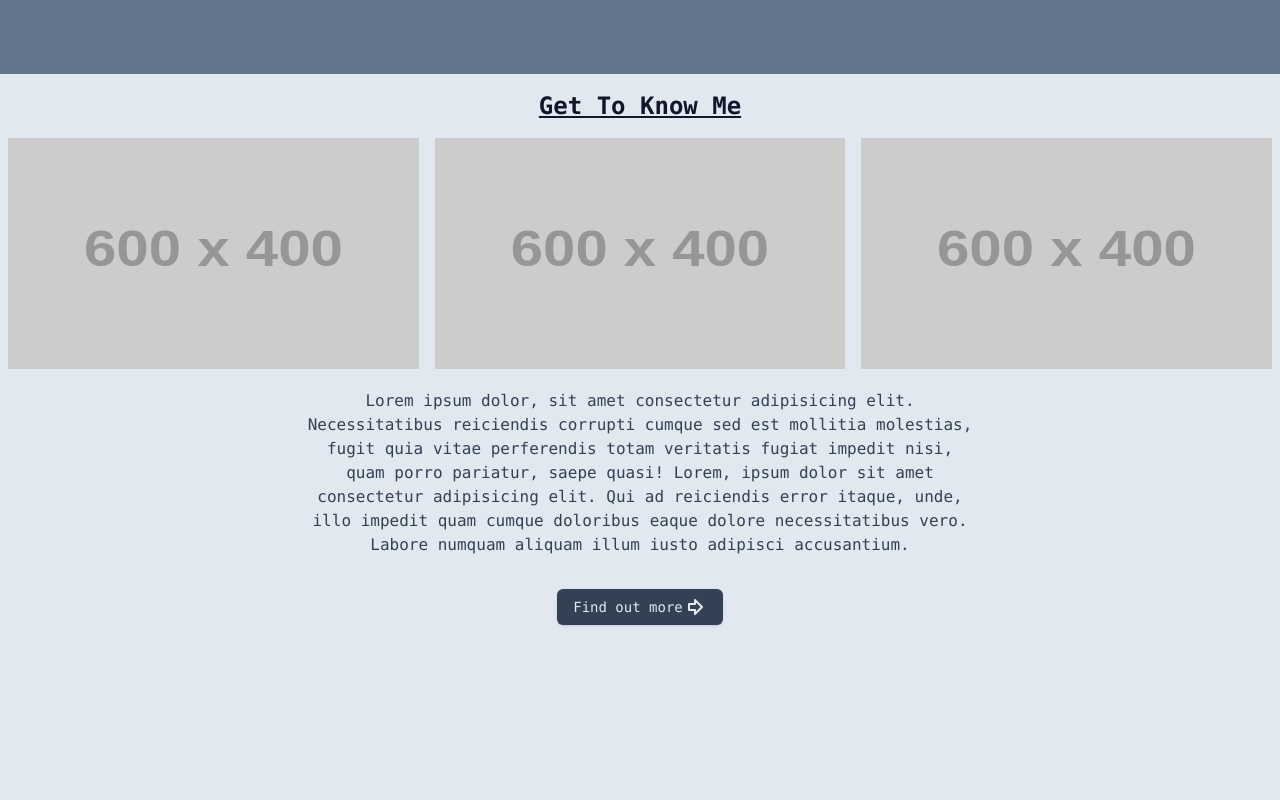
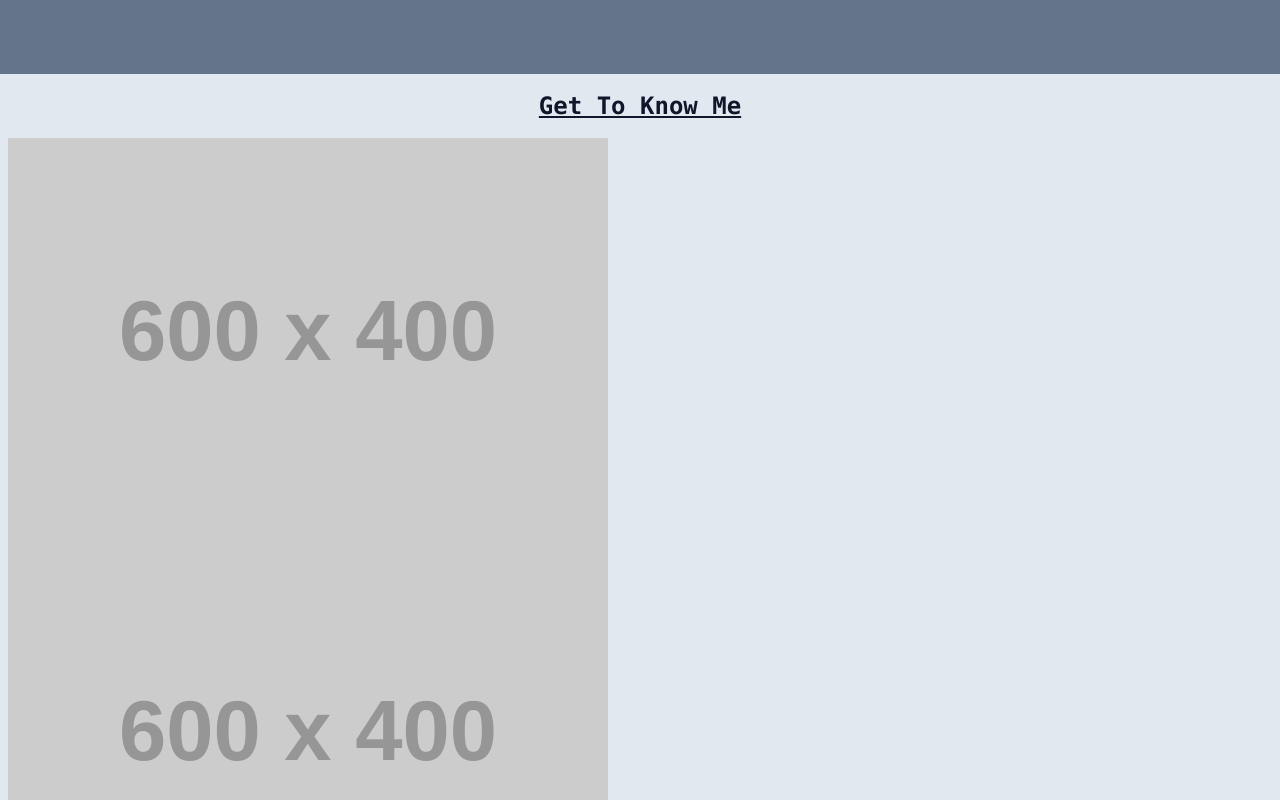
Before and after one commit to tdot123-1/portfolio, a React (Vite) app: page / in a window 1280 px wide. Shown: the part 1600-2400 px from the top of the page. Built offline with nearby package versions, Linux system fonts and the light colour scheme.

Commit message:
add slide in effect

```diff
--- a/src/components/custom/Footer.tsx
+++ b/src/components/custom/Footer.tsx
@@ -7,8 +7,8 @@ import {
 const Footer = () => {
   return (
     <>
-      <footer className="bg-slate-700 py-20">
-        <div className="flex justify-evenly text-slate-300">
+      <footer className="bg-slate-700 py-10">
+        <div className="flex flex-col items-center gap-3 justify-evenly text-slate-300 md:flex-row">
           <span className="flex gap-2 items-center">
             <IconBrandGithub className="size-7" />
             github.com/my-account
--- /dev/null
+++ b/src/components/custom/SlideInEffect.tsx
@@ -0,0 +1,54 @@
+import { motion, useInView } from "framer-motion";
+import React, { useEffect, useRef, useState } from "react";
+
+interface SlideInEffectProps {
+  content: React.ReactNode[];
+}
+
+const SlideInEffect = ({ content }: SlideInEffectProps) => {
+  const ref = useRef(null);
+  const isInView = useInView(ref, { once: true });
+  const [columns, setColumns] = useState(`columns-${content.length}`);
+
+  useEffect(() => {
+    setColumns(`columns-${content.length}`);
+
+    console.log("columns class: ", columns)
+  }, [content, isInView]);
+
+  const variants = {
+    hidden: { x: -100, opacity: 0 },
+    visible: {
+      x: 0,
+      opacity: 1,
+      transition: { type: "spring", stiffness: 50, damping: 20 },
+    },
+  };
+
+  const parentVariants = {
+    hidden: {},
+    visible: {
+      transition: {
+        staggerChildren: 0.4,
+      },
+    },
+  };
+
+  return (
+    <motion.div
+      ref={ref}
+      initial="hidden"
+      animate={isInView ? "visible" : "hidden"}
+      variants={parentVariants}
+      className={`px-2 ${columns}`}
+    >
+      {content.map((item, index) => (
+        <motion.div key={index} variants={variants}>
+          {item}
+        </motion.div>
+      ))}
+    </motion.div>
+  );
+};
+
+export default SlideInEffect;
--- a/src/components/custom/TypingEffect.tsx
+++ b/src/components/custom/TypingEffect.tsx
@@ -4,32 +4,41 @@ import { useEffect, useRef, useState } from "react";
 interface TypingEffectProps {
   text: string;
   speed?: number;
-  //isVisible: boolean;
 }
 
 const TypingEffect = ({ text, speed = 50 }: TypingEffectProps) => {
   const [displayedText, setDisplayedText] = useState("");
-  //const [scope, animate] = useAnimate();
+  const [currentIndex, setCurrentIndex] = useState(0);
 
   const ref = useRef(null);
   const isInView = useInView(ref);
 
   useEffect(() => {
-    console.log("in view: ", isInView);
-    if (!isInView) return setDisplayedText("");
 
-    const startTyping = async () => {
-      for (let i = 0; i < text.length; i++) {
-        setDisplayedText(text.slice(0, i));
+    // reference to timeout to be cleared
+    let typingTimeout: NodeJS.Timeout;
 
-        //await animate(scope.current, { opacity: [0, 1] }, { duration: 0.1 });
-
-        await new Promise((resolve) => setTimeout(resolve, speed));
+    // display letters one by one
+    const startTyping = () => {
+      if (currentIndex < text.length && isInView) {
+        // display the char at current index, increase current index by 1
+        typingTimeout = setTimeout(() => {
+          setDisplayedText((prevState) => prevState + text[currentIndex]);
+          setCurrentIndex((prevState) => prevState + 1);
+        }, speed);
       }
     };
 
-    startTyping();
-  }, [text, speed, isInView]);
+    // only start typing when div is in view
+    if (isInView) {
+      startTyping();
+    }
+
+    // clear timeout on unmount or div is out of view
+    return () => {
+      clearTimeout(typingTimeout);
+    };
+  }, [text, speed, isInView, currentIndex]);
 
   return (
     <>
--- a/src/pages/HomePage.tsx
+++ b/src/pages/HomePage.tsx
@@ -11,6 +11,22 @@ import {
 } from "@tabler/icons-react";
 
 import TypingEffect from "@/components/custom/TypingEffect";
+import SlideInEffect from "@/components/custom/SlideInEffect";
+
+const testImages = [
+  <img
+    className="md:aspect-video "
+    src="https://placehold.co/600x400"
+  />,
+  <img
+    className="md:aspect-video "
+    src="https://placehold.co/600x400"
+  />,
+  <img
+    className="md:aspect-video "
+    src="https://placehold.co/600x400"
+  />,
+];
 
 const HomePage = () => {
   return (
@@ -25,7 +41,6 @@ const HomePage = () => {
           <h2 className="py-1 underline font-semibold text-slate-900 text-2xl">
             Introduce webpage
           </h2>
-
           <TypingEffect text="Lorem ipsum dolor sit amet consectetur adipisicing elit. Explicabo totam itaque nam magni nemo, ad hic quam officiis. Perspiciatis molestiae consectetur autem hic unde distinctio cum tempora voluptatum maxime impedit." />
         </article>
       </section>
@@ -33,11 +48,9 @@ const HomePage = () => {
         <h2 className="text-center py-4 underline font-semibold text-slate-900 text-2xl">
           Get To Know Me
         </h2>
-        <div className="columns-3 px-2">
-          <img className="md:aspect-video" src="https://placehold.co/600x400" />
-          <img className="md:aspect-video" src="https://placehold.co/600x400" />
-          <img className="md:aspect-video" src="https://placehold.co/600x400" />
-        </div>
+
+        <SlideInEffect content={testImages} />
+
         <article className="container mt-5 md:max-w-2xl mx-auto">
           <p className="text-slate-700 text-center">
             Lorem ipsum dolor, sit amet consectetur adipisicing elit.
```
